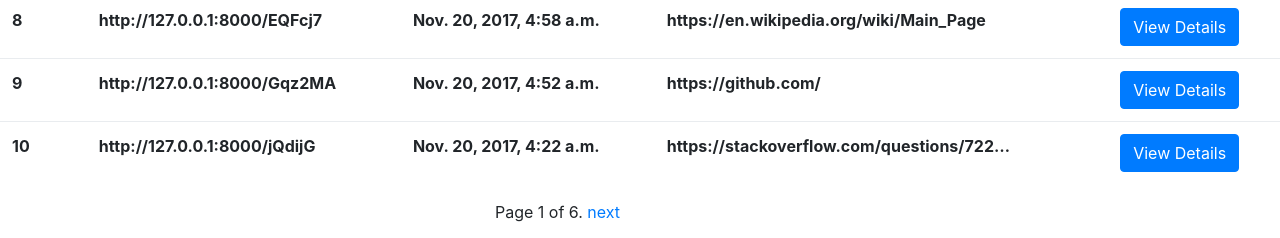
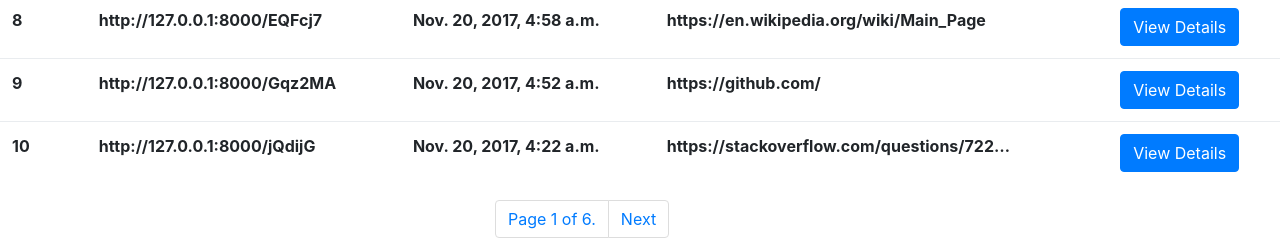
Before and after one commit to EjazSk/UrlShortner, a Django app: page /myurls/ in a window 1280 px wide. Shown: the part 664-902 px from the top of the page. Run offline with Django 3.2, Linux system fonts and the light colour scheme; a user stored in the database is signed in; data comes from the database, SQL or seed files in the repository; lists and menus that the app fills with data are empty; some libraries are stand-ins or nearby versions.

Commit message:
Pagination Improved with Bootstrap

```diff
--- a/templates/myurls.html
+++ b/templates/myurls.html
@@ -81,7 +81,7 @@
 
 <div class="col-md-3 mx-auto mx-auto">
 
-<div class="pagination">
+<!-- <div class="pagination">
     <span class="step-links">
         {% if qs.has_previous %}
             <a href="?page={{ qs.previous_page_number }}">previous</a>
@@ -95,6 +95,20 @@
             <a href="?page={{ qs.next_page_number }}">next</a>
         {% endif %}
     </span>
-</div>
+</div> -->
+
+
+
+<nav aria-label="Page navigation example">
+  <ul class="pagination">
+    {% if qs.has_previous %}
+    <li class="page-item"><a class="page-link" href="?page={{ qs.previous_page_number }}">Previous</a></li>
+    {% endif %}
+    <li class="page-item"><a class="page-link" href="#">Page {{ qs.number }} of {{ qs.paginator.num_pages }}.</a></li>
+    {% if qs.has_next %}
+    <li class="page-item"><a class="page-link" href="?page={{ qs.next_page_number }}">Next</a></li>
+    {% endif %}
+  </ul>
+</nav>
 </div>
 {% endblock %}
```
